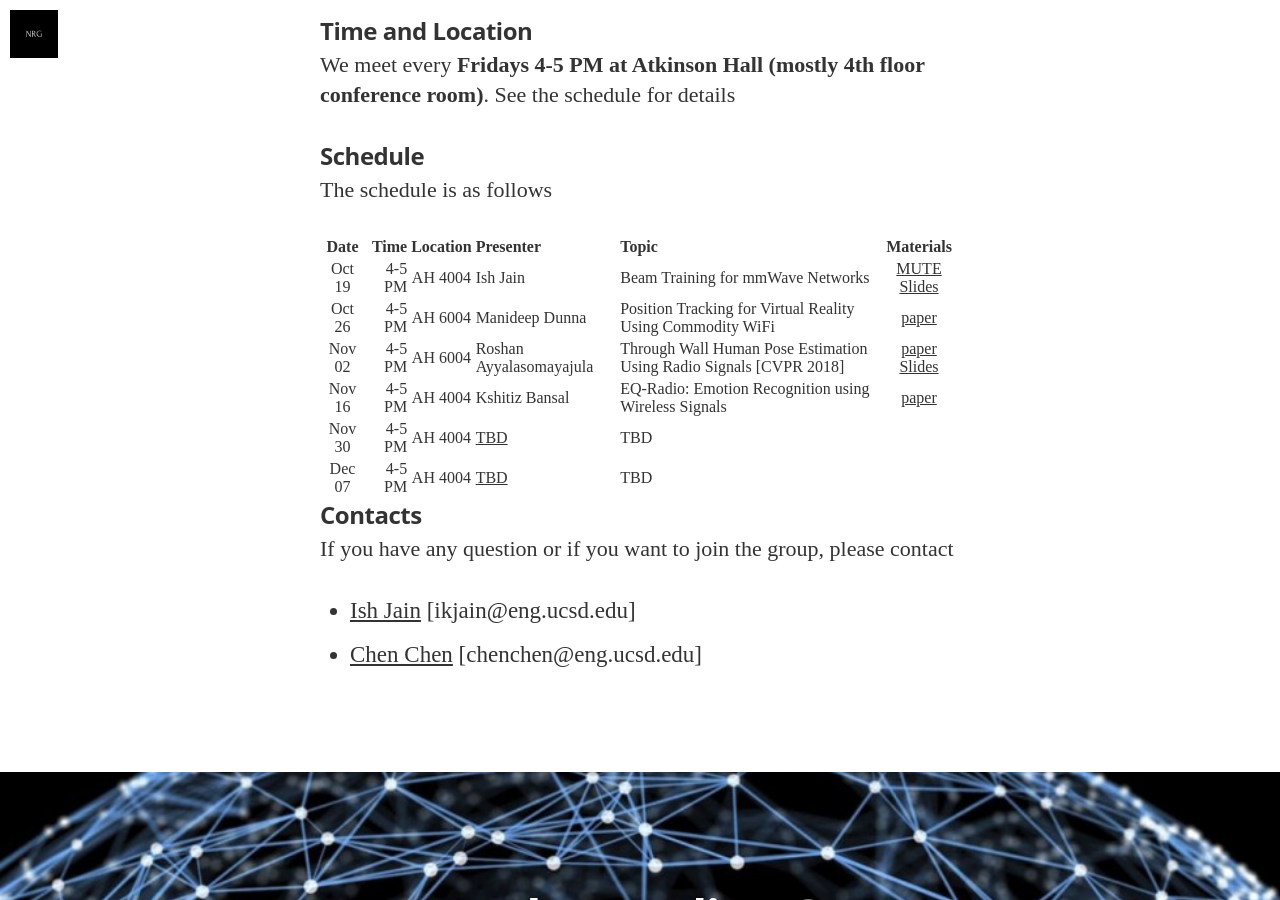
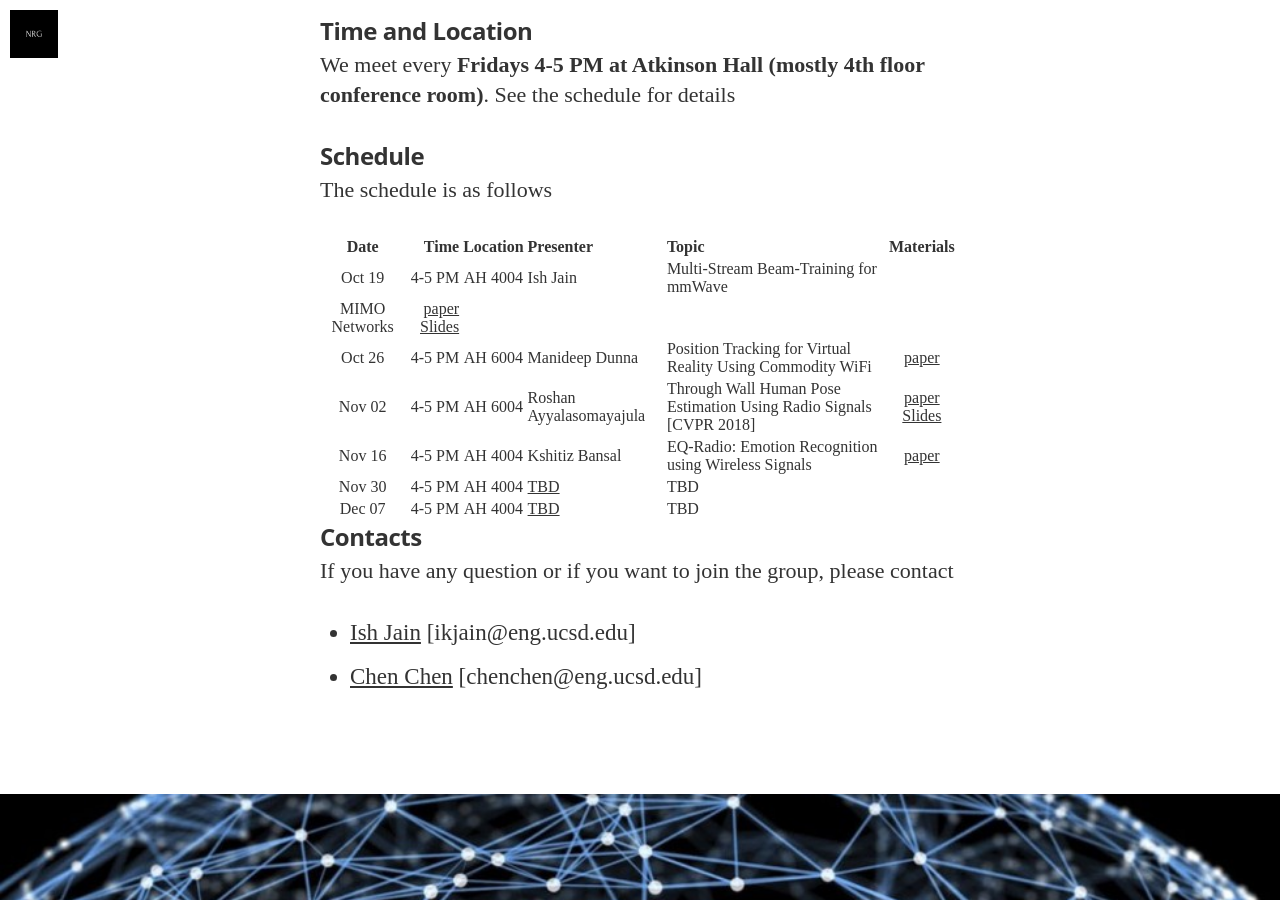
Before and after one commit to nrgucsd/nrgucsd.github.io, a Jekyll site: the page built from _posts/2018-09-01-Reading-Fall2018.markdown, in a window 1280 px wide and 900 px high, scrolled down 1821 px. Built offline with Jekyll 4.4.1, drawn with Linux system fonts in a browser that asks for light colours; nearby versions of some CDN libraries; some web fonts are replaced.

Commit message:
Update 2018-09-01-Reading-Fall2018.markdown

```diff
--- a/_posts/2018-09-01-Reading-Fall2018.markdown
+++ b/_posts/2018-09-01-Reading-Fall2018.markdown
@@ -35,7 +35,8 @@ The schedule is as follows
 
 | Date      | Time       |Location  | Presenter          | Topic  | Materials |
 |:---------:|-----------:|:--------:|:------------------|:------|:------:|
-| Oct 19    | 4-5   PM   | AH 4004  | Ish Jain           | Beam Training for mmWave Networks    |  [MUTE][MUTE] [Slides][Ish]     |
+| Oct 19    | 4-5   PM   | AH 4004  | Ish Jain           | Multi-Stream Beam-Training for mmWave
+MIMO Networks    |  [paper][MUTE] [Slides][Ish]     |
 | Oct 26    | 4-5 PM     | AH 6004  | Manideep Dunna    | Position Tracking for Virtual Reality Using Commodity WiFi   |  [paper][paperMani]      |
 | Nov 02    | 4-5 PM     | AH 6004  | Roshan Ayyalasomayajula | Through Wall Human Pose Estimation Using Radio Signals [CVPR 2018]   |  [paper][PoseEst]  [Slides][Roshan]    |
 | Nov 16    | 4-5 PM     | AH 4004  | Kshitiz Bansal      | EQ-Radio: Emotion Recognition using Wireless Signals   | [paper][Kshitiz_p]       |
```
